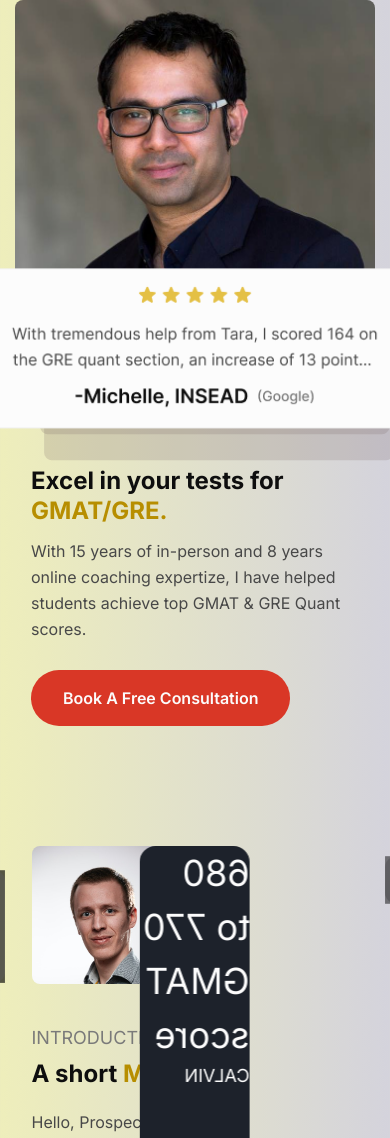
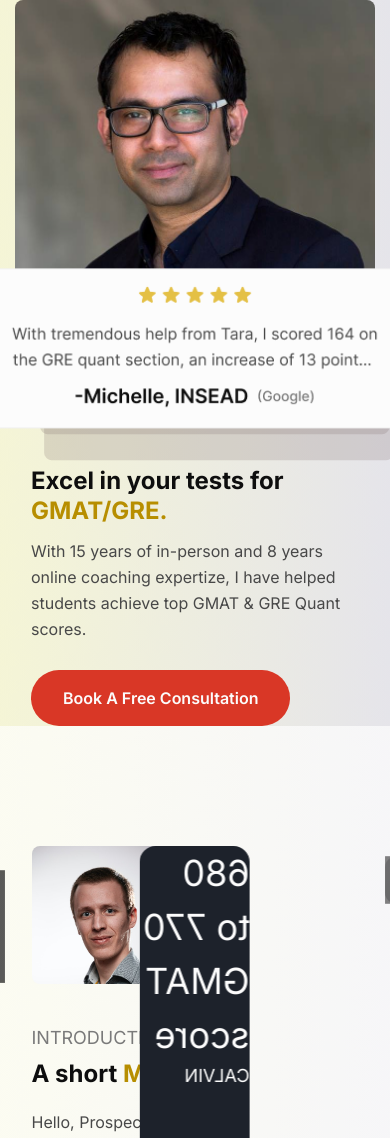
Before and after one commit to the-value-crew/star-tutor-web-redesign, a PHP site: page / in a window 390 px wide; the page is wider, and only the part inside the window is pictured. Shown: the part 63-1201 px from the top of that part. Run offline with PHP 8.4, Linux system fonts and the light colour scheme.

Commit message:
style: changed linear gradient for hero and other sections

```diff
--- a/index.html
+++ b/index.html
@@ -3,7 +3,7 @@
     <title>Home</title>
     <link rel="stylesheet" href="./src/output.css" />
   </head>
-  <body class="bg-gradient-to-r from-[#EEEEBB] to-[#D4D3DC] overflow-x-hidden">
+  <body class="overflow-x-hidden bg-otherSectionGradient">
     <header
       class="bg-[#121212] p-[16px] md:px-[80px] lg:px-[40px] xl:px-[200px] xl:flex justify-center"
     >
@@ -56,7 +56,7 @@
             >
           </div>
           <button
-            class="bg-cta-default font-button shrink-0 py-[10px] px-[20px] rounded-[60px]"
+            class="bg-cta-400 font-button shrink-0 py-[10px] px-[20px] rounded-[60px] hover:bg-cta-800 focus:bg-cta-default-dark hover:cursor-pointer"
           >
             Book A Free Consultation
           </button>
@@ -67,7 +67,7 @@
     <!-- Hero section -->
     <!-- for 1440 and higher -->
     <main
-      class="xl:h-[600px] xl:flex xl:justify-center items-center gap-[112px] hidden"
+      class="xl:h-[600px] xl:flex xl:justify-center items-center gap-[112px] hidden bg-heroSectionGradient"
     >
       <div
         class="xl:gap-8 xl:justify-start xl:flex xl:flex-col xl:relative heroSectionIn"
@@ -395,7 +395,7 @@
 
     <!-- for 1024 - 1440 -->
     <main
-      class="items-center gap-[60px] lg:mt-[60px] lg:flex lg:flex-col hidden xl:hidden"
+      class="items-center gap-[60px] lg:pt-[60px] lg:flex lg:flex-col hidden xl:hidden bg-heroSectionGradient"
     >
       <div class="flex items-center gap-[49px]">
         <div
@@ -444,7 +444,7 @@
 
     <!-- for 640-1023 -->
     <main
-      class="items-center gap-[117.55px] flex flex-col lg:hidden mb-[120px]"
+      class="items-center gap-[117.55px] flex flex-col lg:hidden mb-[120px] bg-heroSectionGradient"
     >
       <div class="relative">
         <div
@@ -499,8 +499,11 @@
     <!-- Score card -->
     <div
       id="scoreCardSection"
-      class="container xl:h-[621px] lg:h-[546px] mt-[90px] mb-[120px] relative w-full m-auto"
-    >
+      class="container xl:h-[621px] lg:h-[546px] mt-[90px] mb-[120px] w-full m-auto relative"
+    >
+      <div
+        class="bg-heroSectionGradient h-[50%] w-screen absolute top-[-90px] left-[-200px]"
+      ></div>
       <div class="isActiveImageLeft" id="scoreCardDup">
         <div
           class="xl:h-[621px] lg:h-[546px] 2xl:w-[1084px] xl:w-[1040px] lg:w-[942px] md:w-[597px] w-[327px]"
@@ -2933,7 +2936,6 @@
         </section>
       </div>
     </div>
-  </body>
     <footer
       class="mt-[160px] py-[80px] bg-surface-primary-dark text-primary-dark"
     >
@@ -2994,6 +2996,8 @@
         </div>
       </div>
     </footer>
+  </body>
+
   <script type="module" src="./src/scripts/script.js"></script>
 
   <script>
--- a/src/output.css
+++ b/src/output.css
@@ -616,6 +616,10 @@
   left: -150px;
 }
 
+.left-\[-200px\]{
+  left: -200px;
+}
+
 .left-\[125px\]{
   left: 125px;
 }
@@ -694,6 +698,10 @@
 
 .top-\[-85px\]{
   top: -85px;
+}
+
+.top-\[-90px\]{
+  top: -90px;
 }
 
 .top-\[-97px\]{
@@ -898,6 +906,10 @@
   height: 459px;
 }
 
+.h-\[50\%\]{
+  height: 50%;
+}
+
 .h-\[510px\]{
   height: 510px;
 }
@@ -1386,18 +1399,12 @@
   background-image: url('/src/images/theStarTutorLogo.png');
 }
 
-.bg-gradient-to-r{
-  background-image: linear-gradient(to right, var(--tw-gradient-stops));
-}
-
-.from-\[\#EEEEBB\]{
-  --tw-gradient-from: #EEEEBB var(--tw-gradient-from-position);
-  --tw-gradient-to: rgb(238 238 187 / 0) var(--tw-gradient-to-position);
-  --tw-gradient-stops: var(--tw-gradient-from), var(--tw-gradient-to);
-}
-
-.to-\[\#D4D3DC\]{
-  --tw-gradient-to: #D4D3DC var(--tw-gradient-to-position);
+.bg-heroSectionGradient{
+  background-image: linear-gradient(to right, rgba(238, 238, 187, 0.5), rgba(212, 211, 220, 0.5));
+}
+
+.bg-otherSectionGradient{
+  background-image: linear-gradient(to right, rgba(238, 238, 187, 0.2), rgba(212, 211, 220, 0.2));
 }
 
 .bg-cover{
```
Also changed, not shown: other parts of src/output.css (+36 -16 lines), tailwind.config.js (+45 -37 lines). Lines whose indentation alone changed are shown as unchanged.
